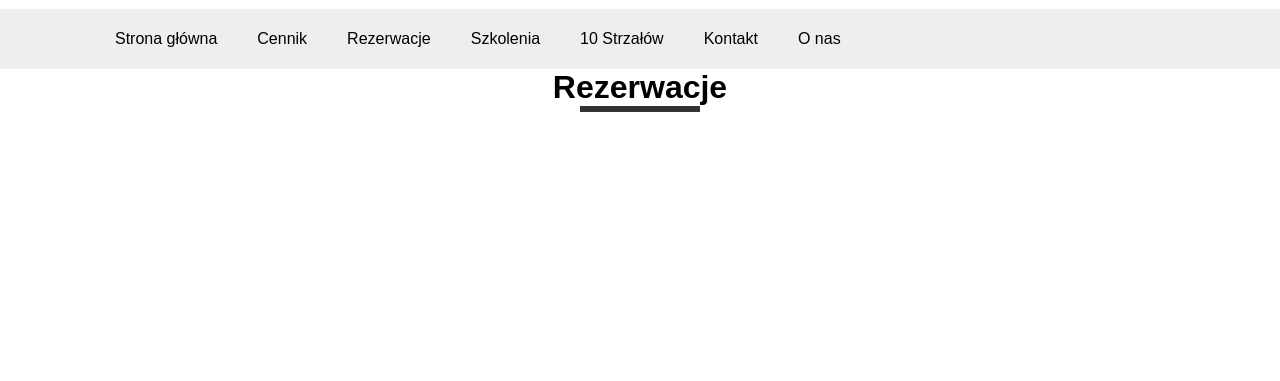
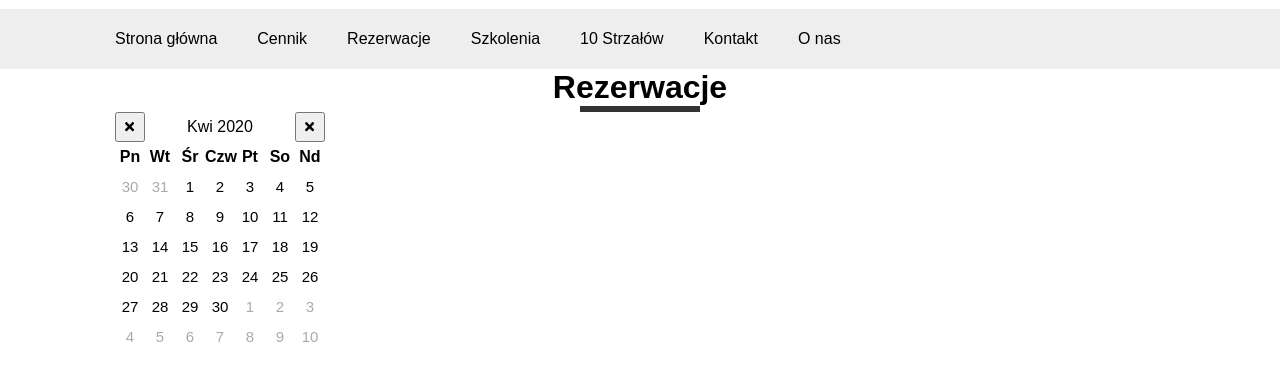
Before and after one commit to lukaszrzasa/gatsby-strzelnica-anna, a Gatsby site: page /rezerwacje in a window 1280 px wide. Shown: the part 91-472 px from the top of the page. Built offline with nearby package versions, Linux system fonts and the light colour scheme; Gatsby itself is replaced by a stand-in of ours.

Commit message:
add calendar (v0.1)

```diff
--- a/src/components/atoms/calendar/Day.js
+++ b/src/components/atoms/calendar/Day.js
@@ -15,7 +15,7 @@ const Day = styled.div`
   ${({isSelected}) => isSelected && css`
     background-color: blue;
   `}
-  ${({isDisabled}) => isDisabled && css`
+  ${({isNotCurrentMonth}) => isNotCurrentMonth && css`
     color: #aaa;
   `}
 `;
--- /dev/null
+++ b/src/components/molecules/CalendarBody.js
@@ -0,0 +1,61 @@
+import React from 'react'
+import PropTypes from 'prop-types'
+import styled from 'styled-components'
+import Day from '../atoms/calendar/Day'
+
+const Wrapper = styled.div`
+  display: flex;
+  flex-wrap: wrap;
+`;
+
+
+
+
+const CalendarBody = ({
+  prevLength,
+  currentLength,
+  currentStartOn,
+  currentMonth,
+  currentYear,
+  data,
+}) => {
+
+
+  const handleClick = (m, d) => {
+    console.log(currentYear, m,d);
+  };
+
+  let days = [];
+  for(let i=0-currentStartOn, month=currentMonth-1; i<42-currentStartOn ;i++){
+    if (i === 0 || i === currentLength) month++;
+    let day = i<0 ? prevLength+i+1 : (i%currentLength)+1;//handle day from prevMonth and currentMonth
+    days.push(<Day
+      data-testid="calendar-day"
+      isNotCurrentMonth={i<0 || i>=currentLength}
+      key={i}
+      status={data[`${month}-${i}`]}
+      onClick={() => handleClick(month, day)}
+    >
+      {day}
+    </Day>);
+  }
+  return (
+    <Wrapper>
+      {console.log(currentStartOn, prevLength, currentLength)}
+      {days}
+    </Wrapper>
+  )
+}
+
+const monthLength = [28,29,30,31];
+
+CalendarBody.propTypes = {
+  prevLength: PropTypes.oneOf(monthLength).isRequired, // length of the month
+  currentLength: PropTypes.oneOf(monthLength).isRequired,
+  currentStartOn: PropTypes.oneOf([0,1,2,3,4,5,6]).isRequired,
+  currentMonth: PropTypes.number.isRequired,
+  currentYear: PropTypes.number.isRequired,
+  data: PropTypes.objectOf(PropTypes.string),
+}
+
+export default CalendarBody
--- /dev/null
+++ b/src/components/molecules/CalendarHeader.js
@@ -0,0 +1,52 @@
+import React from 'react'
+import styled from 'styled-components'
+import HeaderButton from '../atoms/calendar/HeaderButton'
+import Icon from '../atoms/Icon'
+import HeaderInfo from '../atoms/calendar/HeaderInfo'
+import HeaderWeekDay from '../atoms/calendar/HeaderWeekDay'
+import PropTypes from 'prop-types'
+
+
+const Wrapper = styled.div``;
+
+const Nav = styled.div`
+  display: flex;
+`;
+
+const WeekDays = styled(Wrapper)`
+  display: flex;
+`;
+
+const weekDays = ['Pn', 'Wt', 'Śr', 'Czw', 'Pt', 'So', 'Nd'];
+
+const CalendarHeader = ({heading}) => {
+  return (
+    <Wrapper data-testid="calendar-heading">
+      <Nav data-testid="calendar-navigation">
+        <HeaderButton data-testid="calendar-navigation-button-1">
+          <Icon icon="times"/>
+        </HeaderButton>
+        <HeaderInfo data-testid="calendar-navigation-name">
+          {heading}
+        </HeaderInfo>
+        <HeaderButton data-testid="calendar-navigation-button-2">
+          <Icon icon="times"/>
+        </HeaderButton>
+      </Nav>
+      <WeekDays data-testid="calendar-heading-weekdays-wrapper">
+        {weekDays.map((name, k) => <HeaderWeekDay
+          data-testid="calendar-heading-weekday"
+          key={k}
+        >
+          {name}
+        </HeaderWeekDay>)}
+      </WeekDays>
+    </Wrapper>
+  )
+};
+
+CalendarHeader.propTypes = {
+  heading: PropTypes.string.isRequired,
+};
+
+export default CalendarHeader
--- /dev/null
+++ b/src/components/organisms/Calendar.js
@@ -0,0 +1,48 @@
+import React from 'react'
+import styled from 'styled-components'
+import CalendarHeader from '../molecules/CalendarHeader'
+import CalendarBody from '../molecules/CalendarBody'
+
+const Wrapper = styled.div`
+  width: 21rem;
+`;
+
+export const getMonthLength = (y, m) => {
+  if(m===0) {
+    y--;
+    m=12;
+  }
+  if([1,3,5,7,8,10,12].indexOf(m)!==-1) return 31;
+  if([4,6,9,11].indexOf(m)!==-1) return 30;
+  if(y%400===0) return 29;
+  if(y%4===0 && y%100!==0) return 29
+  return 28;
+}
+
+export const getFirstWeekDay = (y, m) => {
+  return 2;
+}
+
+const monthNames = ['Sty', 'Lut', 'Mar', 'Kwi', 'Maj', 'Cze', 'Lip', 'Sie', 'Wrz', 'Paź', 'Lis', 'Gru'];
+
+const Calendar = () => {
+  const year = 2020;
+  const month = 4;
+  return (
+    <Wrapper>
+      <CalendarHeader
+        heading={`${monthNames[month-1]} ${year}`}
+      />
+      <CalendarBody
+        prevLength={getMonthLength(year, month-1)}
+        currentLength={getMonthLength(year, month)}
+        currentMonth={month}
+        currentYear={year}
+        currentStartOn={getFirstWeekDay(year, month)}
+        data={{}}
+      />
+    </Wrapper>
+  )
+}
+
+export default Calendar
--- a/src/pages/rezerwacje.js
+++ b/src/pages/rezerwacje.js
@@ -3,6 +3,7 @@ import SEO from '../core/Seo'
 import Container from '../components/atoms/Container'
 import React from 'react'
 import PageHeading from '../components/molecules/PageHeading'
+import Calendar from '../components/organisms/Calendar'
 
 
 const seo = {
@@ -17,6 +18,7 @@ const Contact = () => {
         <PageHeading
           title={seo.title}
         />
+        <Calendar/>
       </Container>
     </Default>
   );
```
